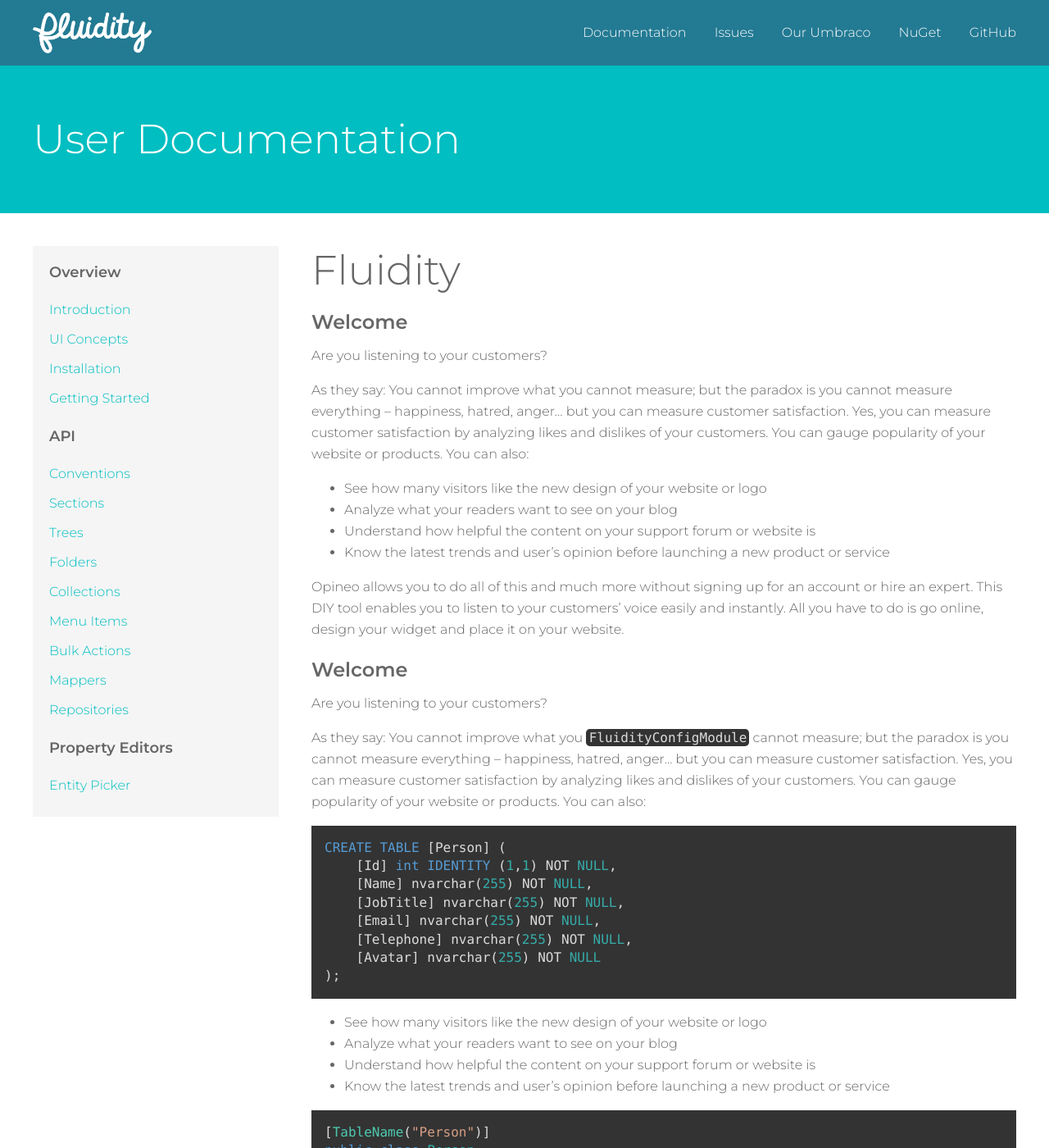
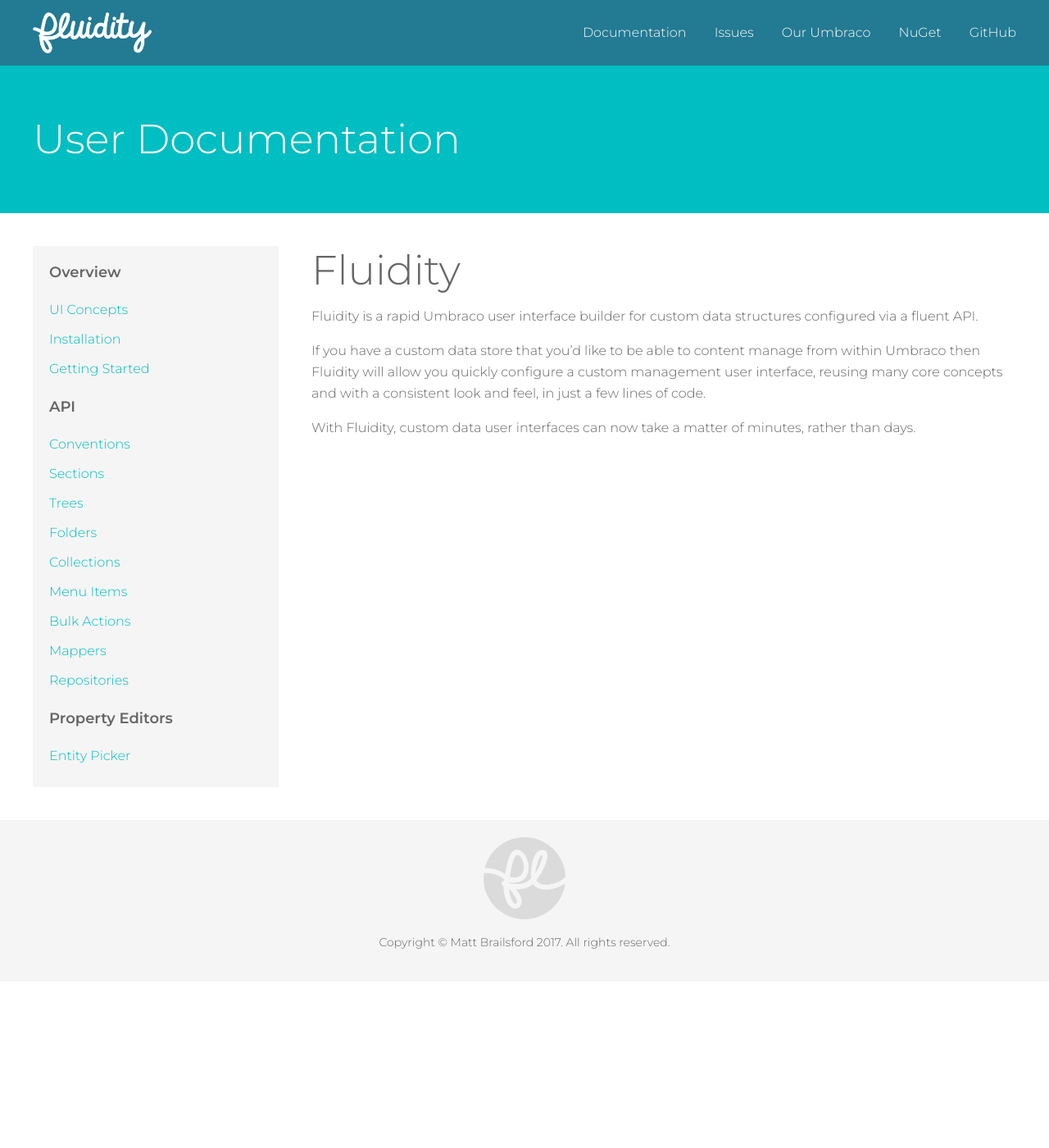
Before and after one commit to mattbrailsford/umbraco-fluidity, a Jekyll site: the page built from docs/_pages/00-home.md, in a window 1280 px wide and 1400 px high. Shown: the whole window at 82% size. Built offline with Jekyll 4.4.1, drawn with Linux system fonts in a browser that asks for light colours; some of the changed text lies outside the part shown.

Commit message:
Setup intro on homepage

```diff
--- a/docs/_data/navigation.yml
+++ b/docs/_data/navigation.yml
@@ -1,7 +1,5 @@
 - title: Overview
   subnav:
-    - title: Introduction
-      url: /overview/introduction/
     - title: UI Concepts
       url: /overview/ui-concepts/
     - title: Installation
--- a/docs/_pages/00-home.md
+++ b/docs/_pages/00-home.md
@@ -4,61 +4,10 @@
 permalink: /index.html
 ---
 
-<h2>Fluidity</h2>
-<h3 id="welcome"> Welcome</h3>
-<p> Are you listening to your customers?</p>
+## Fluidity
 
-<p> As they say: You cannot improve what you cannot measure; but the paradox is you
-cannot measure everything – happiness, hatred, anger… but you can measure customer
-satisfaction. Yes, you can measure customer satisfaction by analyzing likes and
-dislikes of your customers. You can gauge popularity of your website or products.
-You can also:</p>
-<ul>
-<li>See how many visitors like the new design of your website or logo</li>
-<li>Analyze what your readers want to see on your blog</li>
-<li>Understand how helpful the content on your support forum or website is</li>
-<li>Know the latest trends and user’s opinion before launching a new product or service</li>
-</ul>
-<p> Opineo allows you to do all of this and much more without signing up for an account
-or hire an expert. This DIY tool enables you to listen to your customers’ voice
-easily and instantly. All you have to do is go online, design your widget and place
-it on your website. </p>
-<h3 id="welcome"> Welcome</h3>
-<p> Are you listening to your customers?</p>
+Fluidity is a rapid Umbraco user interface builder for custom data structures configured via a fluent API.
 
-<p> As they say: You cannot improve what you <code class="language-csharp">FluidityConfigModule</code> cannot measure; but the paradox is you
-cannot measure everything – happiness, hatred, anger… but you can measure customer
-satisfaction. Yes, you can measure customer satisfaction by analyzing likes and
-dislikes of your customers. You can gauge popularity of your website or products.
-You can also:</p>
-<pre><code class="language-sql">CREATE TABLE [Person] (
-    [Id] int IDENTITY (1,1) NOT NULL,
-    [Name] nvarchar(255) NOT NULL,
-    [JobTitle] nvarchar(255) NOT NULL,
-    [Email] nvarchar(255) NOT NULL,
-    [Telephone] nvarchar(255) NOT NULL,
-    [Avatar] nvarchar(255) NOT NULL
-);
-</code></pre>
-<ul>
-<li>See how many visitors like the new design of your website or logo</li>
-<li>Analyze what your readers want to see on your blog</li>
-<li>Understand how helpful the content on your support forum or website is</li>
-<li>Know the latest trends and user’s opinion before launching a new product or service</li>
-</ul>
-<pre><code class="language-csharp">[TableName("Person")]
-public class Person
-{
-    // Some comment
-    [PrimaryKeyColumn]
-    public int Id { get; set; }
-    public string Name { get; set; }
-    public string JobTitle { get; set; }
-    public string Email { get; set; }
-    public string Telephone { get; set; }
-    public string Avatar { get; set; }
-}</code></pre>
-<p> Opineo allows you to do all of this and much more without signing up for an account
-or hire an expert. This DIY tool enables you to listen to your customers’ voice
-easily and instantly. All you have to do is go online, design your widget and place
-it on your website. </p>
+If you have a custom data store that you’d like to be able to content manage from within Umbraco then Fluidity will allow you quickly configure a custom management user interface, reusing many core concepts and with a consistent look and feel, in just a few lines of code.
+
+With Fluidity, custom data user interfaces can now take a matter of minutes, rather than days.
```
Also changed, not shown: docs/_pages/01-overview-00-introduction.md (deleted, +0 -7 lines), docs/_pages/01-overview-00-ui-concepts.md (renamed from docs/_pages/01-overview-01-ui-concepts.md), docs/_pages/01-overview-01-installation.md (renamed from docs/_pages/01-overview-02-installation.md), docs/_pages/01-overview-02-getting-started.md (renamed from docs/_pages/01-overview-03-getting-started.md).
